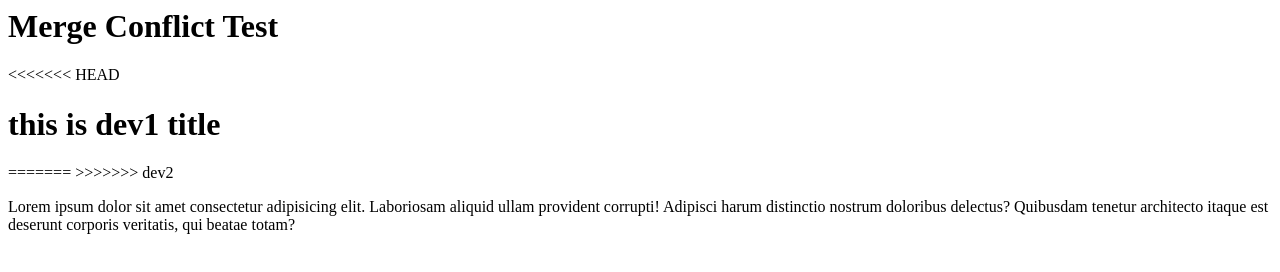
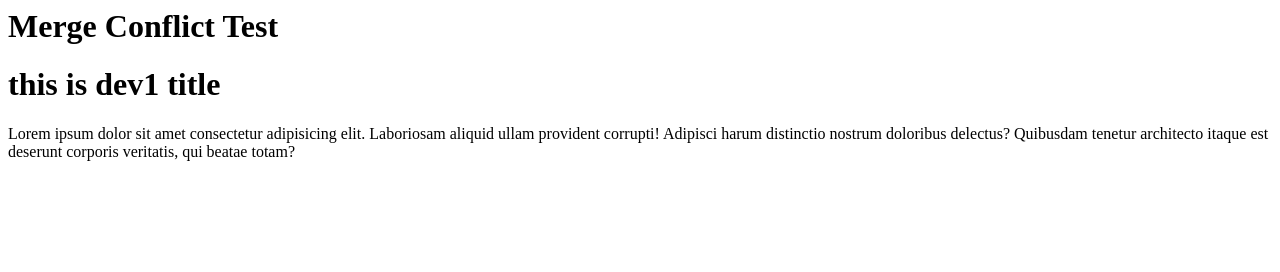
Before and after one commit to mintechkyaw/gitbasics.github.io, a plain HTML site: page index.html in a window 1280 px wide. Drawn offline with Linux system fonts and the light colour scheme.

Commit message:
this is last

```diff
--- a/index.html
+++ b/index.html
@@ -7,12 +7,9 @@
   <body>
     <h1>Merge Conflict Test</h1>
     <header>
-<<<<<<< HEAD
         <h1>this is dev1 title</h1>
     </header>
     <header>
-=======
->>>>>>> dev2
         <p>Lorem ipsum dolor sit amet consectetur adipisicing elit. Laboriosam aliquid ullam provident corrupti! Adipisci harum distinctio nostrum doloribus delectus? Quibusdam tenetur architecto itaque est deserunt corporis veritatis, qui beatae totam?</p>
     </header>
   </body>
```
